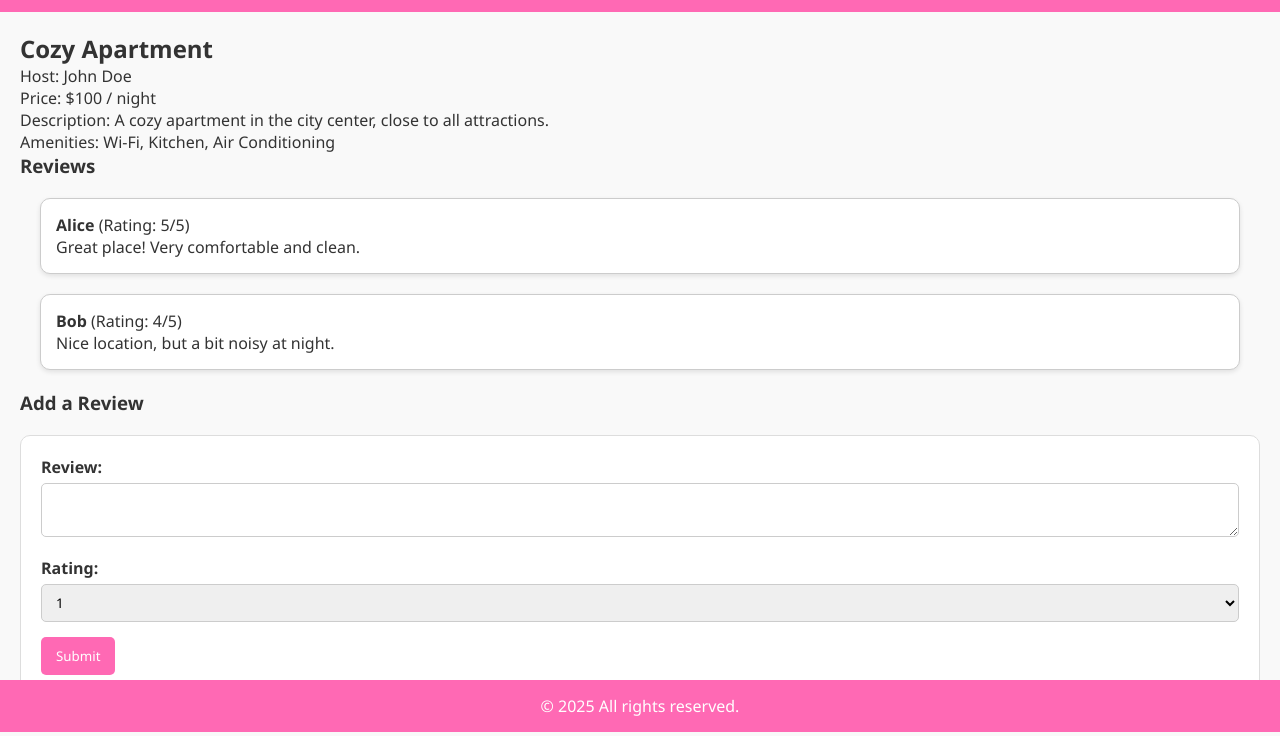
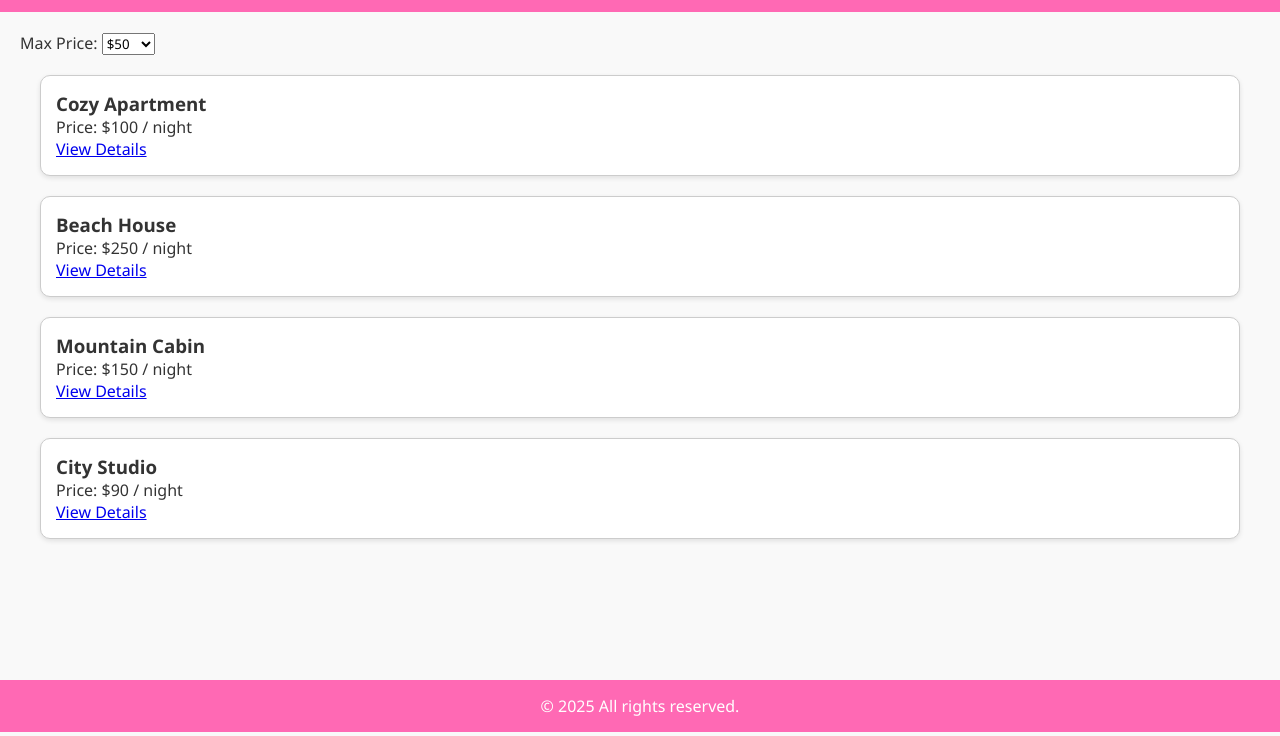
Before and after one commit to shahadFawaz99/holbertonschool-hbnb, a plain HTML site: page part4/place.html in a window 1280 px wide. Shown: the part 68-804 px from the top of the page. Drawn offline with Linux system fonts and the light colour scheme.

Commit message:
Update place.html

```diff
--- a/part4/place.html
+++ b/part4/place.html
@@ -3,7 +3,7 @@
 <head>
     <meta charset="UTF-8">
     <meta name="viewport" content="width=device-width, initial-scale=1.0">
-    <title>Place Details</title>
+    <title>List of Places</title>
     <link rel="stylesheet" href="styles.css">
 </head>
 <body>
@@ -17,46 +17,42 @@
 
     <!-- Main Content -->
     <main>
-        <!-- Place Details -->
-        <section id="place-details" class="place-details">
-            <h2>Cozy Apartment</h2>
-            <p>Host: John Doe</p>
-            <p>Price: $100 / night</p>
-            <p>Description: A cozy apartment in the city center, close to all attractions.</p>
-            <p>Amenities: Wi-Fi, Kitchen, Air Conditioning</p>
+        <!-- Filter Section -->
+        <section id="filter">
+            <label for="price-filter">Max Price:</label>
+            <select id="price-filter">
+                <option value="50">$50</option>
+                <option value="100">$100</option>
+                <option value="200">$200</option>
+                <option value="500">$500</option>
+            </select>
         </section>
 
-        <!-- Reviews -->
-        <section id="reviews">
-            <h3>Reviews</h3>
-            <div class="review-card">
-                <p><strong>Alice</strong> (Rating: 5/5)</p>
-                <p>Great place! Very comfortable and clean.</p>
+        <!-- Places List -->
+        <section id="places-list">
+            <div class="place-card">
+                <h3>Cozy Apartment</h3>
+                <p>Price: $100 / night</p>
+                <a href="place.html" class="details-button">View Details</a>
             </div>
-            <div class="review-card">
-                <p><strong>Bob</strong> (Rating: 4/5)</p>
-                <p>Nice location, but a bit noisy at night.</p>
+
+            <div class="place-card">
+                <h3>Beach House</h3>
+                <p>Price: $250 / night</p>
+                <a href="place.html" class="details-button">View Details</a>
             </div>
-        </section>
 
-        <!-- Add Review Form -->
-        <section id="add-review" class="add-review">
-            <h3>Add a Review</h3>
-            <form id="review-form" class="form">
-                <label for="review-text">Review:</label>
-                <textarea id="review-text" name="review-text" required></textarea>
+            <div class="place-card">
+                <h3>Mountain Cabin</h3>
+                <p>Price: $150 / night</p>
+                <a href="place.html" class="details-button">View Details</a>
+            </div>
 
-                <label for="rating">Rating:</label>
-                <select id="rating" name="rating" required>
-                    <option value="1">1</option>
-                    <option value="2">2</option>
-                    <option value="3">3</option>
-                    <option value="4">4</option>
-                    <option value="5">5</option>
-                </select>
-
-                <button type="submit">Submit</button>
-            </form>
+            <div class="place-card">
+                <h3>City Studio</h3>
+                <p>Price: $90 / night</p>
+                <a href="place.html" class="details-button">View Details</a>
+            </div>
         </section>
     </main>
 
```
